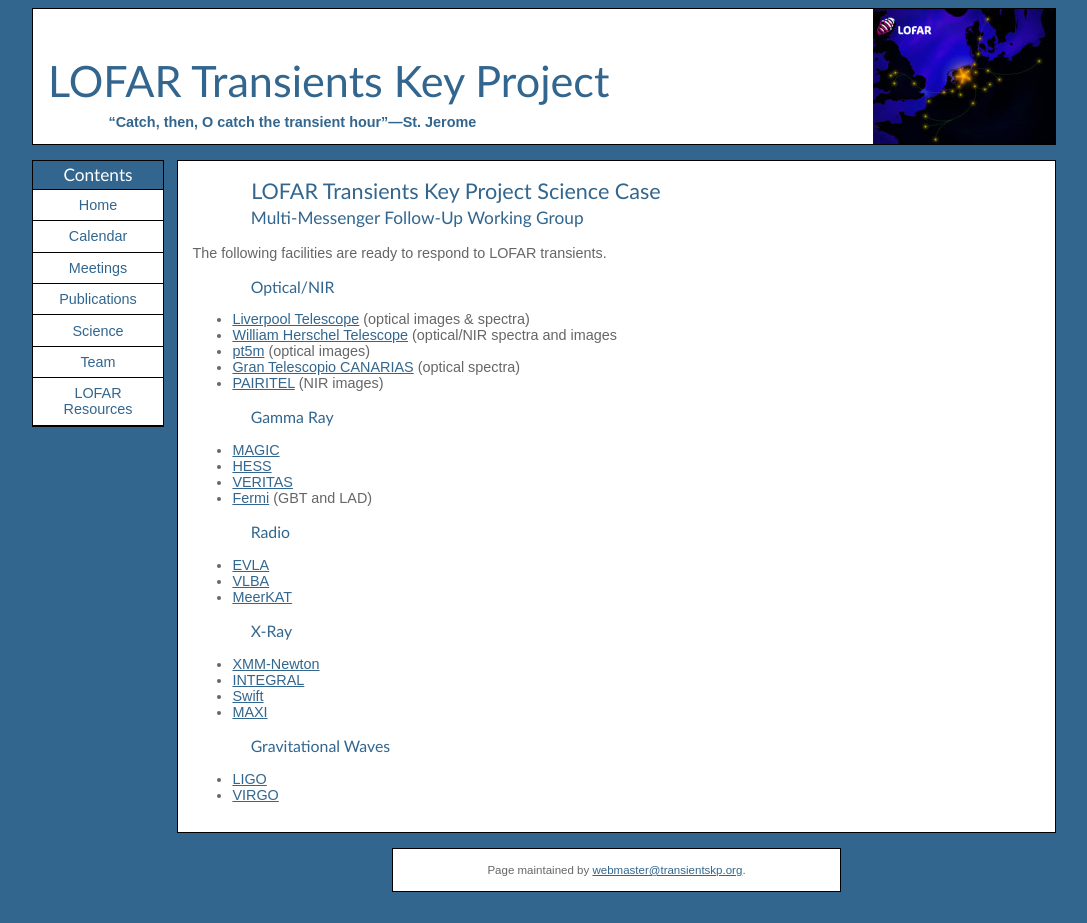
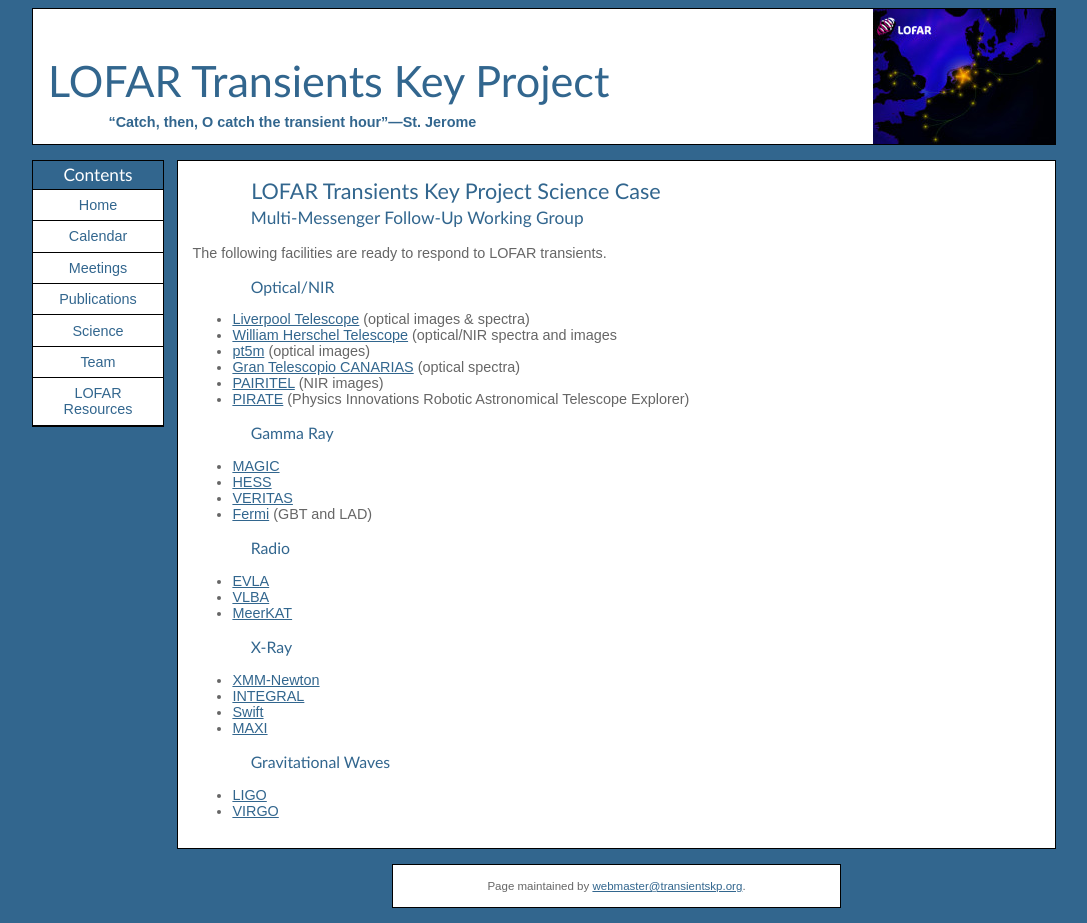
Before and after one commit to transientskp/transientskp.github.com, a Jekyll site: the page built from science/multimessenger/index.html, in a window 1280 px wide. Shown: the whole page, without its empty margins (96-1183 px from the left). Built offline with Jekyll 4.4.1, drawn with Linux system fonts in a browser that asks for light colours.

Commit message:
Add PIRATE to follow-up facilities

```diff
--- a/science/multimessenger/index.html
+++ b/science/multimessenger/index.html
@@ -16,6 +16,7 @@
   <li><a href="https://sites.google.com/site/point5metre/">pt5m</a> (optical images)</li>
   <li><a href="http://www.gtc.iac.es/en/">Gran Telescopio CANARIAS</a> (optical spectra)</li>
   <li><a href="http://astro.berkeley.edu/~jbloom/Autotel/">PAIRITEL</a> (NIR images)</li>
+  <li><a href="http://pirate.open.ac.uk/">PIRATE</a> (Physics Innovations Robotic Astronomical Telescope Explorer)</li>
 </ul>
 
 <h3>Gamma Ray</h3>
```
